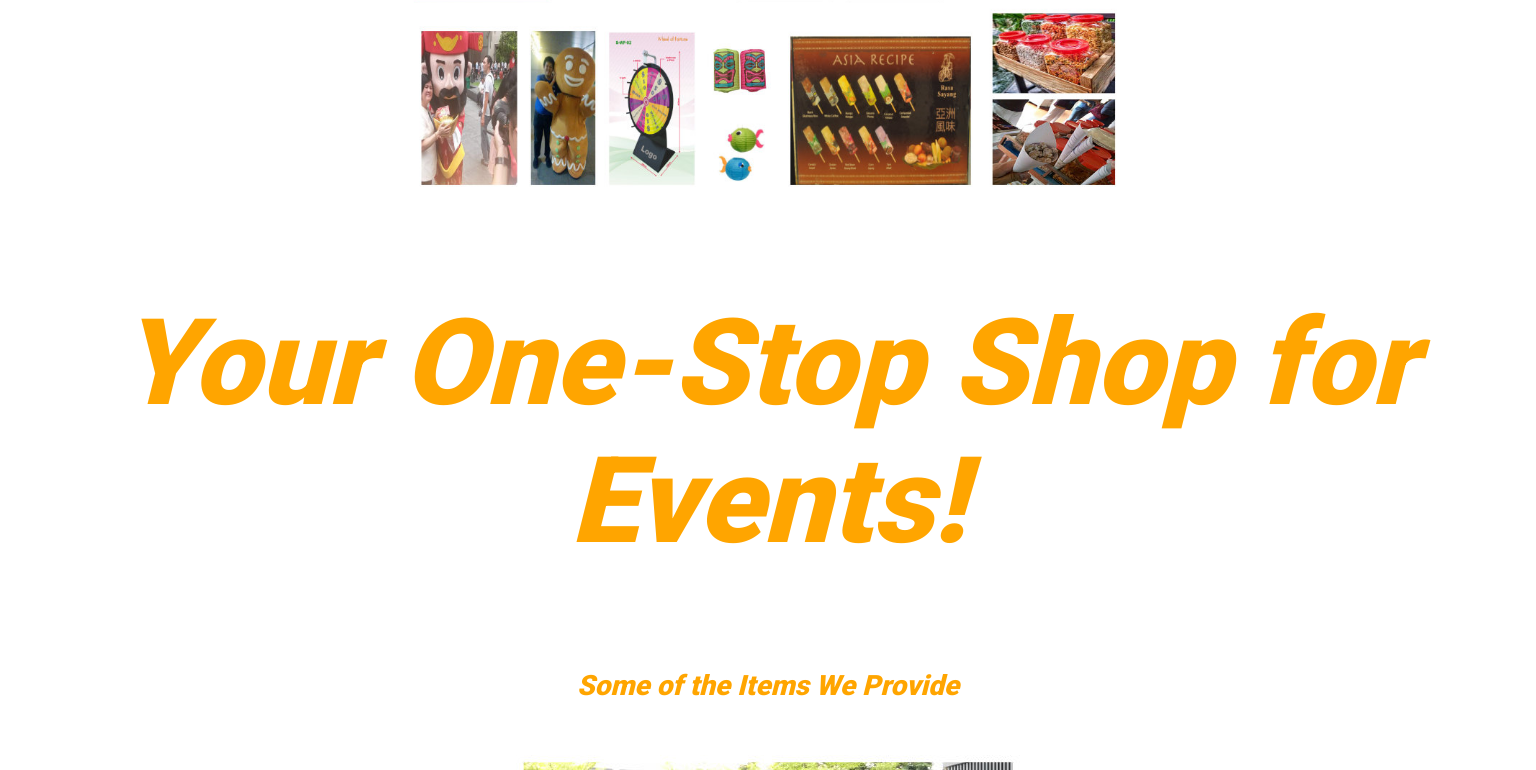
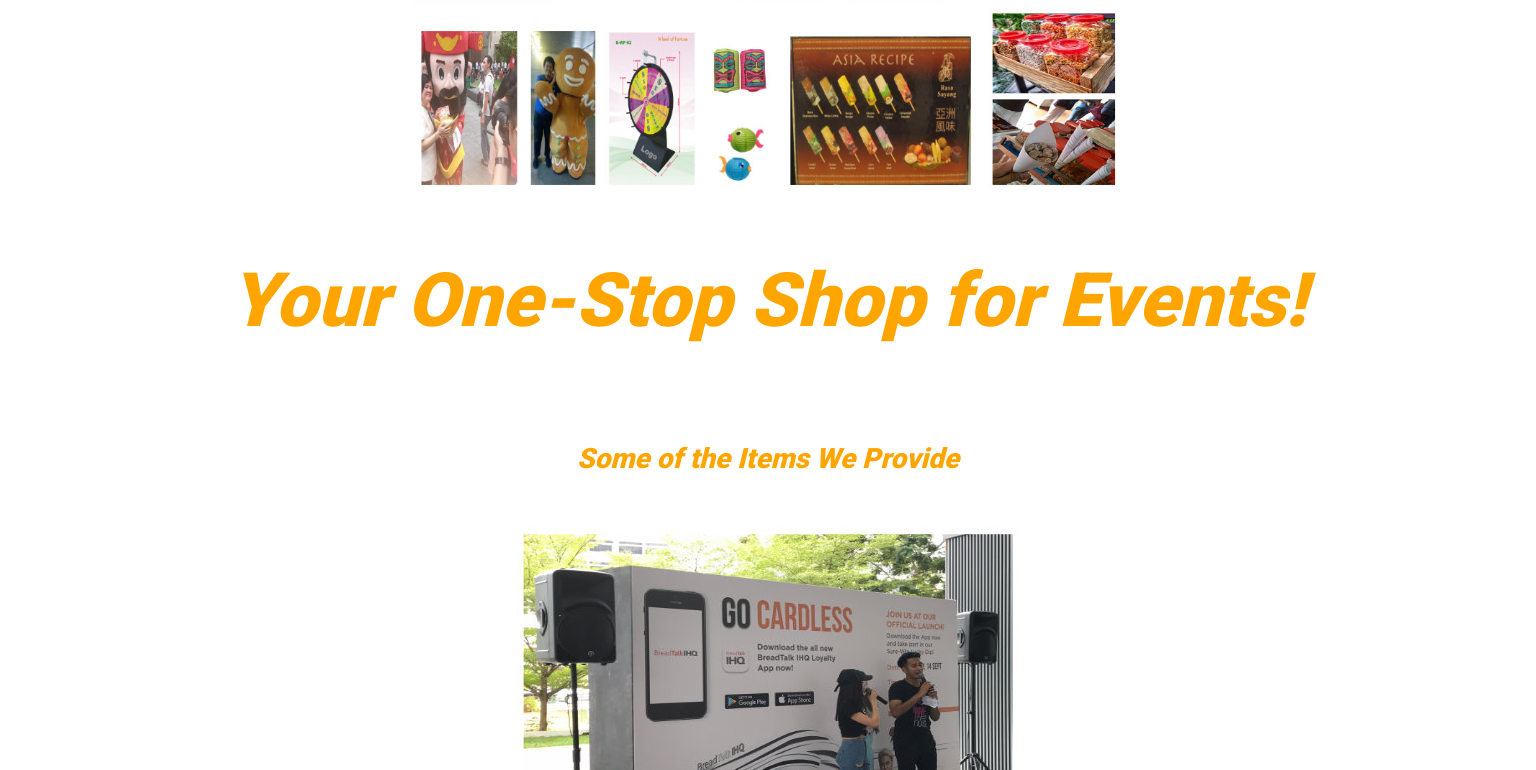
Before and after one commit to wildfiremediasg/energywebsite, a plain HTML site: page events-misc.html in a window 1536 px wide. Shown: the part 523-1293 px from the top of the page. Drawn offline with Linux system fonts and the light colour scheme.

Commit message:
Update events-misc.css

```diff
--- a/css/events-misc.css
+++ b/css/events-misc.css
@@ -114,10 +114,13 @@ body {
 /* portrait tablets, portrait iPad, landscape e-readers, landscape 800x480 or 854x480 phones */
 	/*TEXT */
 	/*Font Size*/
-	.events-misc-headline,
-	.events-misc-headline2
+	.events-misc-headline
 	{
 		font-size: 70px;
+	}
+
+	.events-misc-headline2 {
+		font-size: 45px;
 	}
 	/*IMAGES*/
 	.hero-img-mobile {
@@ -167,10 +170,13 @@ body {
 
 	/*TEXT */
 	/*Font Size*/
-	.events-misc-headline,
-	.events-misc-headline2
+	.events-misc-headline
 	{
 		font-size: 90px;
+	}
+
+	.events-misc-headline2 {
+		font-size: 55px;
 	}
 
 	.what-we-provide {
@@ -207,10 +213,13 @@ body {
 
  	/*TEXT */
 	/*Font Size*/
-	.events-misc-headline,
-	.events-misc-headline2
+	.events-misc-headline
 	{
 		font-size: 100px;
+	}
+
+	.events-misc-headline2 {
+		font-size: 65px;
 	}
 
 	.main-img {
@@ -221,9 +230,12 @@ body {
  /* hi-res laptops and desktops */
  	/*TEXT */
 	/*Font Size*/
-	.events-misc-headline,
-	.events-misc-headline2	{
+	.events-misc-headline {
 		font-size: 120px;
 	}
 
+	.events-misc-headline2 {
+		font-size: 75px;
+	}
+
 }
```
